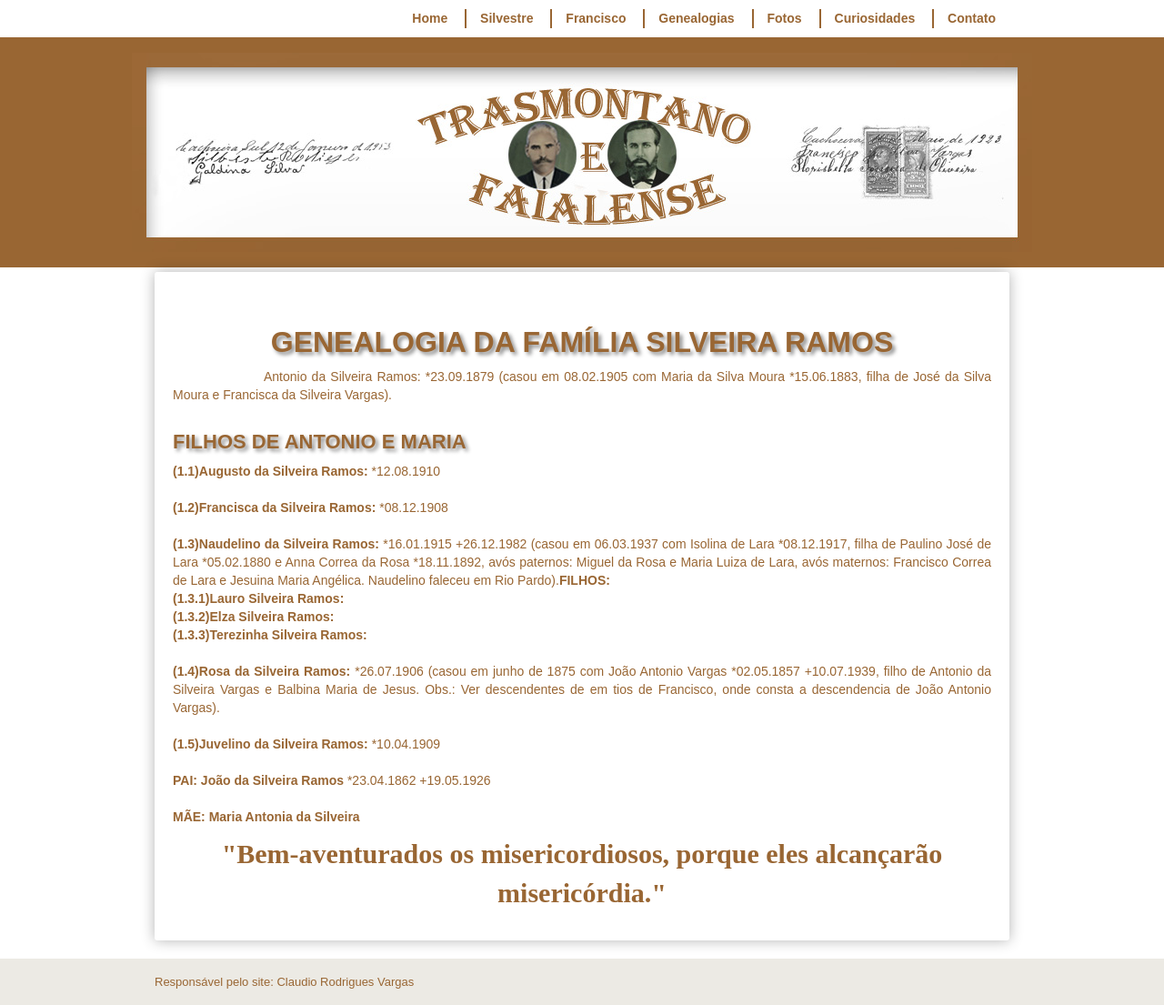
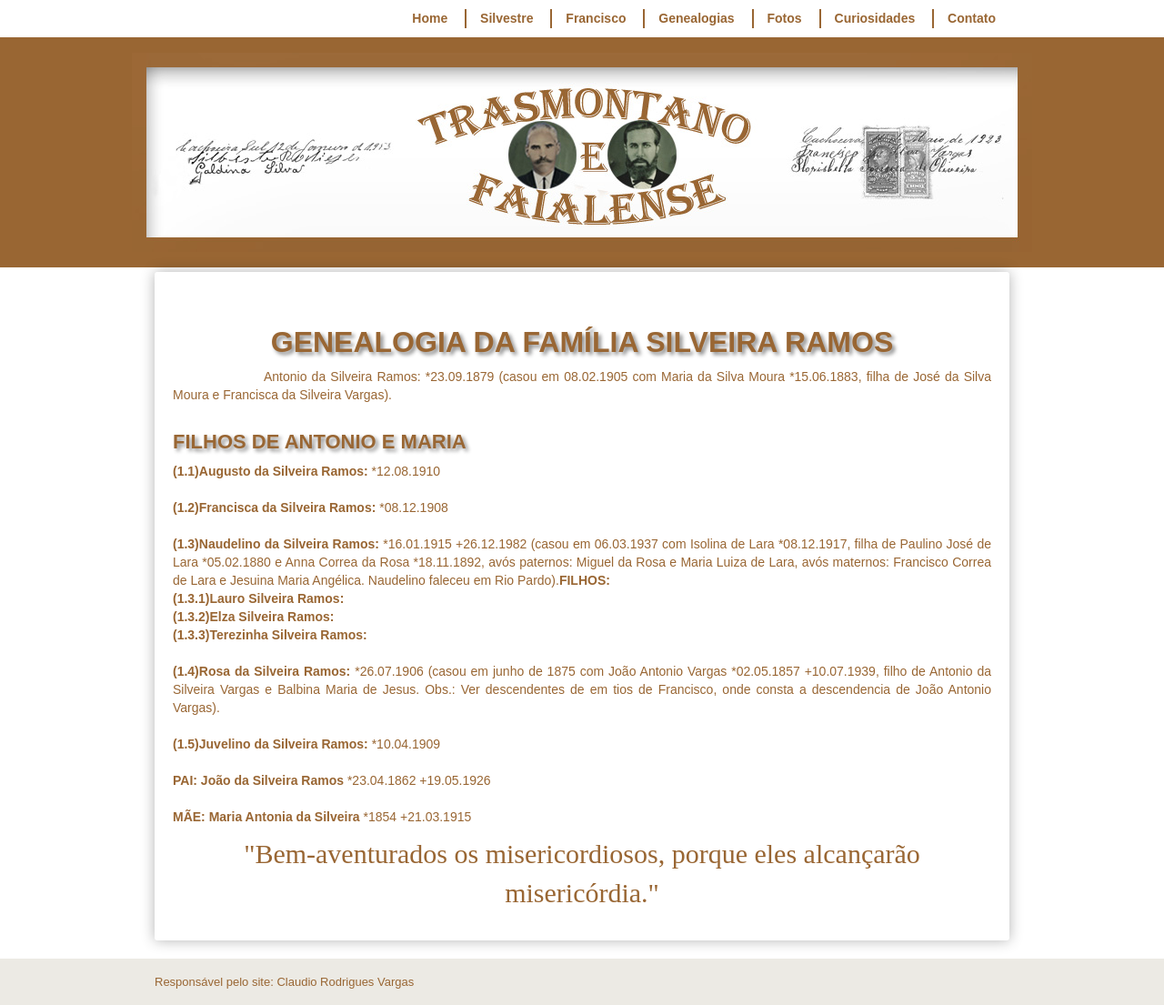
Before and after one commit to claudiovargas1955/claudiovargas1955.github.io, a Jekyll site: the page built from _pages/familia-silveira-ramos.html, in a window 1280 px wide. Shown: the whole page at 91% size. Built offline with Jekyll 4.4.1, drawn with Linux system fonts in a browser that asks for light colours; some web fonts are replaced.

Commit message:
Update familia-silveira-ramos.html

```diff
--- a/_pages/familia-silveira-ramos.html
+++ b/_pages/familia-silveira-ramos.html
@@ -118,7 +118,7 @@ João Antonio Vargas).<br><br>
 
 <b>PAI: João da Silveira Ramos </b>*23.04.1862 +19.05.1926<br><br>
 
-<b>MÃE: Maria Antonia da Silveira </b*1854 +21.03.1915 <br>
+<b>MÃE: Maria Antonia da Silveira </b>*1854 +21.03.1915 <br>
 
 
 
```
